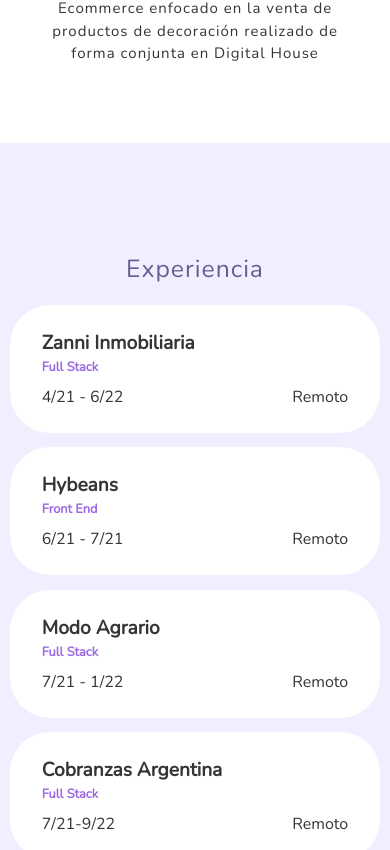
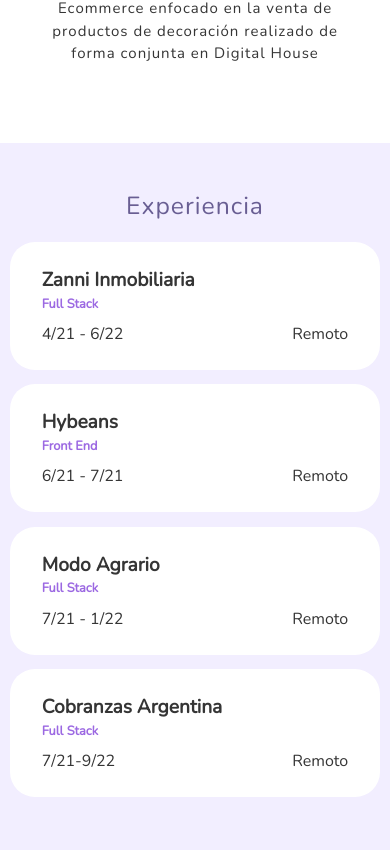
Before and after one commit to matias798/portfolio-nextjs, a Next.js app: page / in a window 390 px wide. Shown: the part 1575-2425 px from the top of the page. Built offline with nearby package versions, Linux system fonts and the light colour scheme.

Commit message:
Changed container max size on pc

```diff
--- a/components/Experience.js
+++ b/components/Experience.js
@@ -9,6 +9,7 @@
 
 const Experience = () => {
   return (
+    <div className="d-flex justify-content-center">
       <div className={Styles.Bg}>
         <h2 className={Styles.Title}>Experiencia</h2>
         <div className={Styles.Container}>
@@ -32,6 +33,7 @@
           })}
         </div>
       </div>
+    </div>
   );
 };
 
--- a/styles/Experience.module.css
+++ b/styles/Experience.module.css
@@ -8,6 +8,8 @@
     flex-direction: column;
     align-content: center;
     justify-content: center;
+    max-width: 82vw;
+    border-radius: 3.125rem;
 }
 
 .Title {
@@ -33,7 +35,7 @@
     width: 40.02%;
     height: 40%;
     justify-content: center;
-    border-radius: 40px;
+    border-radius: 1.5625rem;
     display: flex;
     flex-direction: column;
     padding: 2em;
@@ -71,7 +73,9 @@
 @media (max-width: 768px) {
 
     .Bg {
-        height: 100vh;
+        max-width: 100vw;
+        height: 85vh;
+        border-radius: 0;
     }
 
     .Container {
```
Lines whose indentation alone changed are shown as unchanged.
